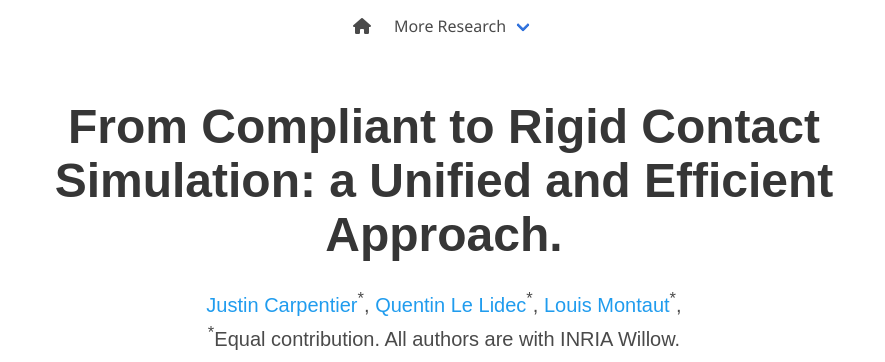
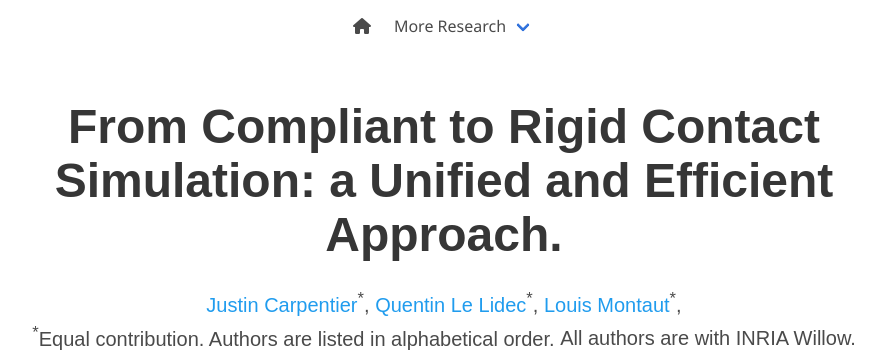
Before and after one commit to Tordjx/simple-robotics.github.io, a plain HTML site: page publications/simple-contact-solver/index.html in a window 1280 px wide. Shown: the top 362 px of the page, without its empty margins (196-1081 px from the left). Drawn offline with nearby package versions, Linux system fonts and the light colour scheme; some icons are missing; a web font is replaced by a local one.

Commit message:
contact solver: authors order

```diff
--- a/publications/simple-contact-solver/index.html
+++ b/publications/simple-contact-solver/index.html
@@ -86,7 +86,8 @@
           </div>
 
           <div class="is-size-5 publication-authors">
-            <span class="author-block"><sup>*</sup>Equal contribution. All authors are with INRIA Willow.</span>
+            <span class="author-block"><sup>*</sup>Equal contribution. Authors are listed in alphabetical order.</span>
+            <span class="author-block">All authors are with INRIA Willow.</span>
           </div>
 
           <div class="column has-text-centered">
```
